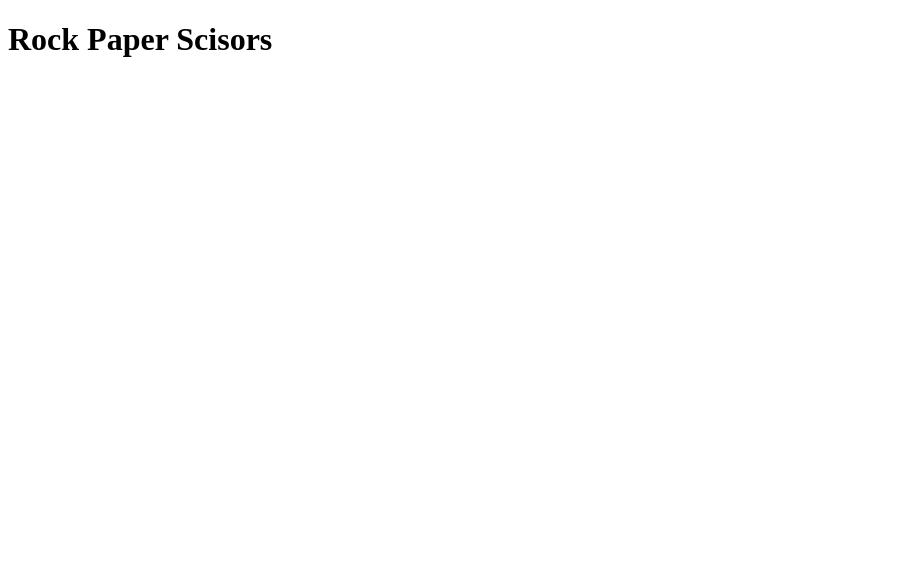
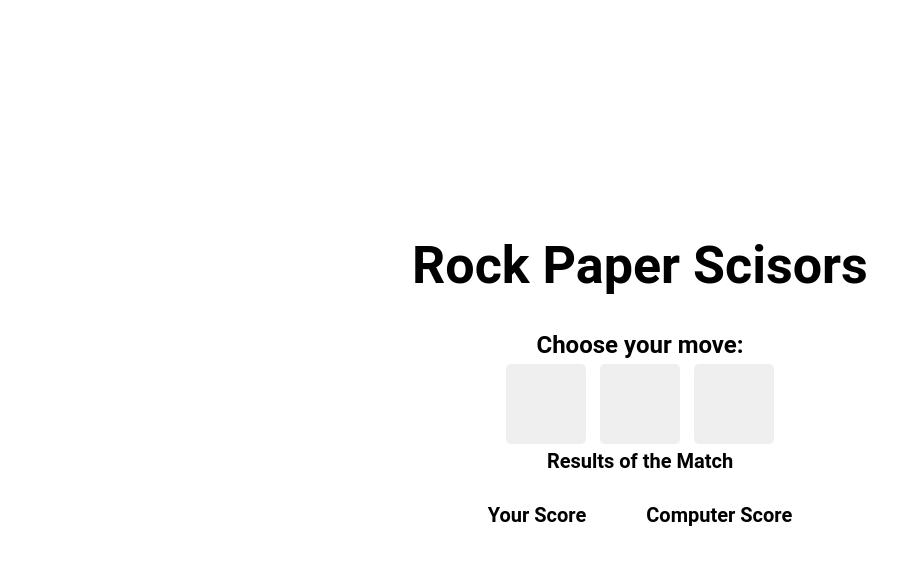
Before and after one commit to TKEYES00/Rock-Paper-Scissors, a plain HTML site: page index.html in a window 1280 px wide. Shown: the whole page, without its empty margins (0-921 px from the left). Drawn offline with Linux system fonts and the light colour scheme.

Commit message:
html and Css added

```diff
--- a/index.html
+++ b/index.html
@@ -3,14 +3,29 @@
 <head>
     <meta charset="UTF-8">
     <meta name="viewport" content="width=device-width, initial-scale=1.0">
+    <link rel="stylesheet" href="./style.css">
     <title>RPS</title>
 </head>
 <body>
     <main>
 <div>
     <h1>Rock Paper Scisors</h1>
+    <h2>Choose your move:</h2>
+    <div>
+        <button id="rock"><img /></button>
+        <button id="paper"><img /></button>
+        <button id="scissors"><img /></button>
+    </div>
+    <p>Results of the Match</p>
+    <div class="resultsContainer">
+        <p class="score">Your Score</p>
+        <p class="score">Computer Score </p>
+    </div>
+
+
 </div>
 
     </main>
+    <script src="./main.js"></script>
 </body>
 </html>
--- a/style.css
+++ b/style.css
@@ -0,0 +1,36 @@
+*{
+    margin: 0;
+    padding: 0;
+    font-family: "Roboto", sans-serif;
+}
+
+main{
+    width: 600px;
+    margin: 0 auto;
+    text-align: center;
+    padding-top: 200px;
+}
+
+h1{
+    padding: 35px;
+    font-size: 3.25rem;
+}
+button{
+    width: 80px;
+    height: 80px;
+    margin: 5px;
+    border-radius: 5px;
+    border: none;
+}
+p{
+    font-size: 1.25rem;
+    font-weight: bold;
+}
+.resultsContainer{
+    display: flex;
+    justify-content: center;
+}
+
+.score{
+    padding: 30px;
+}
```
